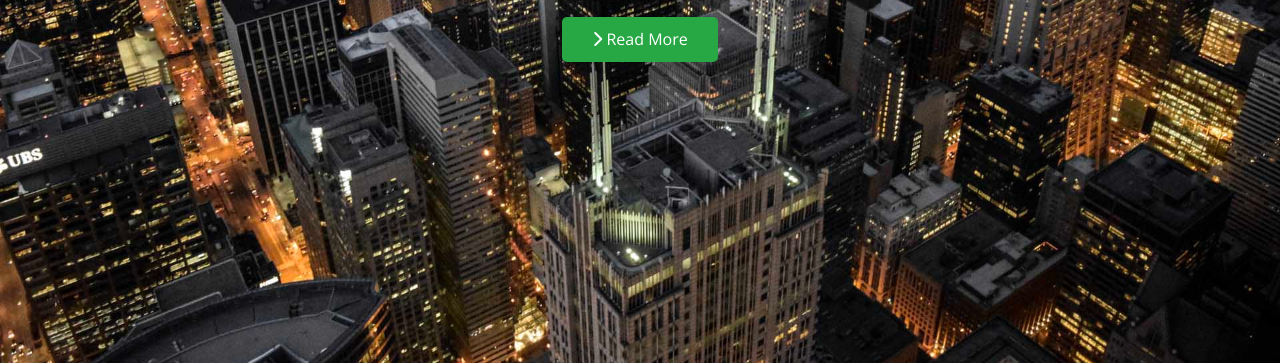
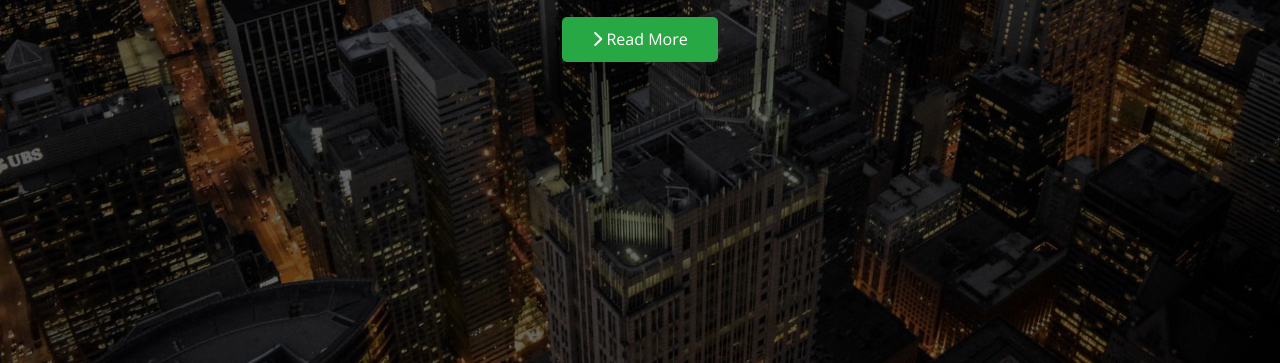
Before and after one commit to tod619/ledgerVer02, a plain HTML site: page index.html in a window 1280 px wide. Shown: the part 437-800 px from the top of the page. Drawn offline with nearby package versions, Linux system fonts and the light colour scheme.

Commit message:
Add + style overlay in style.css file

```diff
--- a/style/style.css
+++ b/style/style.css
@@ -99,4 +99,19 @@ img {
   margin: 20px 0 30px;
 }
 
+/* Create overlay using before */
+.hero::before {
+  content: "";
+  position: absolute;
+  top: 0;
+  left: 0;
+  width: 100%;
+  height: 100%;
+  background: rgba(0, 0, 0, 0.6);
+}
+
+.hero * {
+  z-index: 10;
+}
+
 /* End Section: Header */
```
